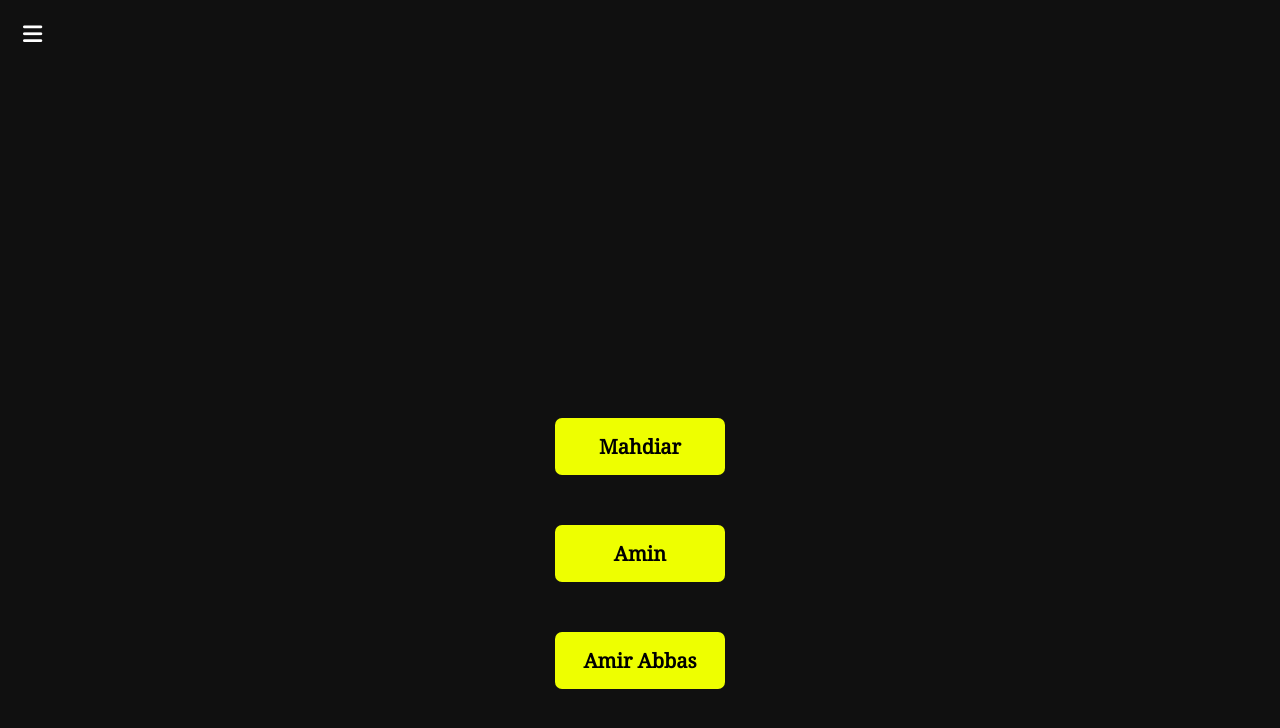
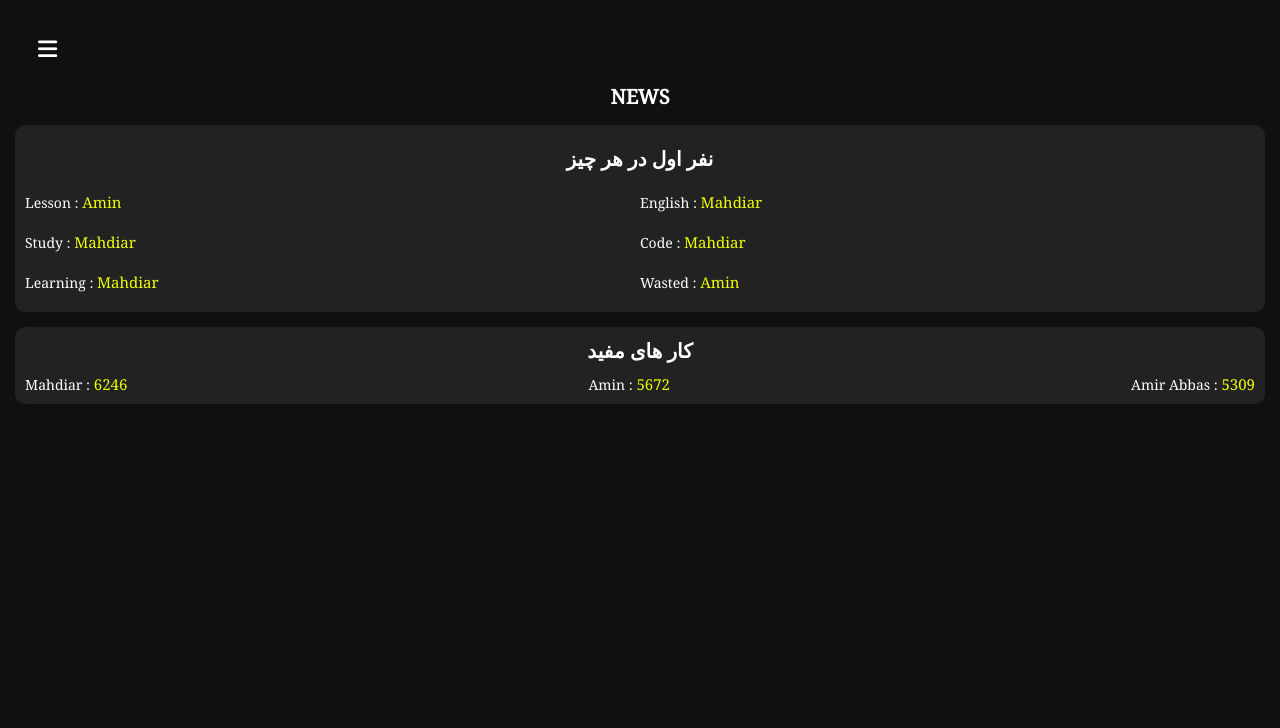
Before and after one commit to Mahdiarrezvani/Individual-Development, a plain HTML site: page index.html in a window 1280 px wide. Drawn offline with Linux system fonts and the light colour scheme.

Commit message:
add page news

```diff
--- a/database/month2.js
+++ b/database/month2.js
@@ -3,17 +3,26 @@ let month2Mahdiar = [
     { date: "1401/12/17", day: "wendesday", lesson: "58", code: "131", wasted: "160", study: "0", english: "24", learning: '0' },
     { date: "1401/12/18", day: "thursday", lesson: "76", code: "128", wasted: "145", study: "0", english: "25", learning: '46' },
     { date: "1401/12/19", day: "friday", lesson: "58", code: "196", wasted: "120", study: "0", english: "39", learning: '26' },
+    { date: "1401/12/20", day: "saturday", lesson: "96", code: "80", wasted: "122", study: "0", english: "36", learning: '19' },
+    { date: "1401/12/21", day: "sunday", lesson: "0", code: "17", wasted: "120", study: "0", english: "0", learning: '16' },
+    { date: "1401/12/22", day: "monday", lesson: "0", code: "81", wasted: "240", study: "0", english: "15", learning: '4' },
 ];
 let month2Amin = [
     { date: "1401/12/16", day: "tuesday", lesson: "0", code: "91", wasted: "180", study: "0", english: "0", learning: '0' },
     { date: "1401/12/17", day: "wendesday", lesson: "90", code: "84", wasted: "180", study: "0", english: "0", learning: '0' },
     { date: "1401/12/18", day: "thursday", lesson: "0", code: "0", wasted: "0", study: "0", english: "0", learning: '0' },
     { date: "1401/12/19", day: "friday", lesson: "30", code: "0", wasted: "60", study: "0", english: "0", learning: '0' },
+    { date: "1401/12/20", day: "saturday", lesson: "100", code: "15", wasted: "180", study: "0", english: "0", learning: '10' },
+    { date: "1401/12/21", day: "sunday", lesson: "45", code: "0", wasted: "90", study: "0", english: "59", learning: '16' },
+    { date: "1401/12/22", day: "monday", lesson: "0", code: "0", wasted: "120", study: "0", english: "49", learning: '71' },
 ];
 let month2Abbas = [
     { date: "1401/12/16", day: "tuesday", lesson: "0", code: "0", wasted: "360", study: "0", english: "0", learning: '0' },
     { date: "1401/12/17", day: "wendesday", lesson: "80", code: "180", wasted: "120", study: "10", english: "0", learning: '30' },
     { date: "1401/12/18", day: "thursday", lesson: "60", code: "150", wasted: "180", study: "20", english: "0", learning: '0' },
     { date: "1401/12/19", day: "friday", lesson: "0", code: "90", wasted: "240", study: "0", english: "0", learning: '16' },
+    { date: "1401/12/20", day: "saturday", lesson: "105", code: "60", wasted: "180", study: "0", english: "0", learning: '24' },
+    { date: "1401/12/21", day: "sunday", lesson: "50", code: "60", wasted: "240", study: "0", english: "0", learning: '0' },
+    { date: "1401/12/22", day: "monday", lesson: "50", code: "90", wasted: "180", study: "20", english: "0", learning: '0' },
 ];
 export { month2Mahdiar, month2Amin, month2Abbas };
--- a/index.html
+++ b/index.html
@@ -10,10 +10,8 @@
 </head>
 
 <body>
+    <div class="container">
         <div class="top-bar">
-        <!-- <button class="back-history">
-        <i class="fa-sharp fa-solid fa-arrow-left"></i>
-      </button> -->
             <button class="btn-open-menu">
           <i class="fa-sharp fa-solid fa-bars"></i>
         </button>
@@ -35,9 +33,15 @@
                 </li>
             </ul>
         </div>
-    <div class="btn"></div>
-    <!-- First Moon -->
-    <div class="container-tables"></div>
+        <div class="news">
+            <p class="title-news">news</p>
+            <div class="first-one a">
+                <p class="title">نفر اول در هر چیز</p>
+                <div class="first-one-container"></div>
+            </div>
+            <div class="mofid a"></div>
+        </div>
+    </div>
 </body>
 <script src="js/app.js" type="module"></script>
 <script src="js/menu.js" type="module"></script>
--- a/js/app.js
+++ b/js/app.js
@@ -1,59 +1,97 @@
 import { dataBase } from './dataBase.js'
-import { userBtn } from './dataBase.js';
-// let backHistory = document.querySelector('.back-history');
-let btnContainer = document.querySelector('.btn');
-addButtons();
-let buttons = document.querySelectorAll('.button');
-let containerTable = document.querySelector('.container-tables');
-addEventBtn();
+let mofid = document.querySelector('.mofid');
+let subjects = ['lesson', 'english', 'study', 'code', 'learning', 'wasted'];
+let firstOneContainer = document.querySelector('.first-one-container');
 
-function showTable(e) {
-    e.target.removeEventListener('click', showTable);
-    let value = e.target.value;
-    let namePepole = e.target.innerHTML;
-    btnContainer.classList.add('transition');
-    setTimeout(function() {
-        show(value, namePepole);
-    }, 1500);
+function workMofid() {
+    let subjectsMofid = ['lesson', 'english', 'study', 'code', 'learning'];
+    let sumMahdiar = 0;
+    let sumAmin = 0;
+    let sumAbbas = 0;
+    dataBase[0].forEach(function(e) {
+        subjectsMofid.forEach(function(subject) {
+            sumMahdiar = sumMahdiar + +e[subject];
+        });
+    });
+    dataBase[1].forEach(function(e) {
+        subjectsMofid.forEach(function(subject) {
+            sumAmin = sumAmin + +e[subject];
+        });
+    });
+    dataBase[2].forEach(function(e) {
+        subjectsMofid.forEach(function(subject) {
+            sumAbbas = sumAbbas + +e[subject];
+        });
+    });
+    mofid.innerHTML = `
+    <p class="title">کار های مفید</p>
+    <div>
+        <p>mahdiar : <span>${sumMahdiar}</span></p>
+        <p>amin : <span>${sumAmin}</span></p>
+        <p>amir abbas : <span>${sumAbbas}</span></p>
+    </div>
+    `;
 }
+workMofid();
+//
+//
+//
+let sumMahdiar = 0;
+let sumAmin = 0;
+let sumAbbas = 0;
 
+function first(subject) {
+    dataBase[0].forEach(function(e) {
+        sumMahdiar = sumMahdiar + +e[subject];
+    });
+    //
+    dataBase[1].forEach(function(e) {
+        sumAmin = sumAmin + +e[subject];
+    });
+    //
+    dataBase[2].forEach(function(e) {
+        sumAbbas = +sumAbbas + +e[subject];
+    });
+    //
+    let subjects = [sumAbbas, sumAmin, sumMahdiar];
+    let firstPerson = null;
+    (function() {
+        // first Person
+        let bigger = null;
+        if (subject == 'wasted') {
+            bigger = Math.min(sumAbbas, sumAmin, sumMahdiar);
+        } else {
+            bigger = Math.max(sumAbbas, sumAmin, sumMahdiar);
+        }
+        let firstPersonNumber = null;
+        subjects.forEach(function(e) {
+            if (e == bigger) {
+                return firstPersonNumber = e;
+            }
+        });
+        //
+        firstPerson = a(firstPersonNumber);
+    })();
+    firstOneContainer.insertAdjacentHTML('beforeend', `
+    <p>${subject} : <span>${firstPerson}</span></p>
+    `);
+}
+subjects.forEach(function(subject) {
+    first(subject);
+});
 
-function show(value, namePepole) {
-    addTable(value, namePepole);
-    btnContainer.style.display = "none";
-    containerTable.style.display = "block";
-    containerTable.classList.add('showTable');
+function a(s) {
+    let person = null;
+    switch (s) {
+        case sumMahdiar:
+            person = "mahdiar";
+            break;
+        case sumAmin:
+            person = "amin";
+            break;
+        case sumAbbas:
+            person = "amir abbas";
+            break;
+    }
+    return person;
 }
-
-function addTable(value, namePepole) {
-    dataBase[value].forEach(function(e) {
-        containerTable.insertAdjacentHTML('beforeend', `
-            <div class="container-table">
-            <div class="user-info">
-                <p>${e.date} | ${e.day}</p>
-                <p class="name">${namePepole}</p>
-                <p>lesson: ${e.lesson} min</p>
-                <p>code: ${e.code} min</p>
-                <p>wasted time: ${e.wasted} min</p>
-                <p>study: ${e.study} min</p>
-                <p>english: ${e.english} min</p>
-                <p>learning: ${e.learning} min</p>
-            </div>
-        </div>`);
-    });
-}
-
-function addButtons() {
-    userBtn.forEach(function(user) {
-        btnContainer.insertAdjacentHTML('beforeend', `<button class="button" value="${user.id}">${user.name}</button>`);
-    });
-}
-
-function addEventBtn() {
-    buttons.forEach(function(e) {
-        e.addEventListener('click', showTable);
-    });
-}
-// backHistory.addEventListener('click', function() {
-//     history.back();
-// });
--- a/js/dataBase.js
+++ b/js/dataBase.js
@@ -17,8 +17,8 @@ export let dataBase = [
         ...month2Abbas
     ],
 ];
-export let userBtn = [
-    { id: 0, name: "mahdiar" },
-    { id: 1, name: "amin" },
-    { id: 2, name: "amir abbas" },
-];
+// export let userBtn = [
+//     { id: 0, name: "mahdiar" },
+//     { id: 1, name: "amin" },
+//     { id: 2, name: "amir abbas" },
+// ];
--- a/js/firstOne.js
+++ b/js/firstOne.js
@@ -5,6 +5,8 @@ let resultAmin = document.querySelector('.amin');
 let subjectElem = document.querySelector('.subject');
 let fewDay = document.querySelector('.few-day');
 //
+// باید کلین بشه مثل app.js
+// البته همونم باید کلین بشه
 let url = new URLSearchParams(location.search);
 let subject = url.get('subject');
 switch (subject) {
--- a/sass/style.scss
+++ b/sass/style.scss
@@ -11,6 +11,11 @@ $tem-text:black;
 body {
     background-color: #101010;
     color: white;
+}
+
+.container {
+    padding: 15px;
+    text-transform: capitalize;
 }
 
 .top-bar {
@@ -53,7 +58,6 @@ body {
             transition: all 0.6s linear;
             font-size: 22px;
             font-weight: bold;
-            text-transform: capitalize;
             text-decoration: none;
             color: white;
         }
@@ -66,78 +70,50 @@ body {
         }
         margin: 0;
     }
-    // deskTop
-    // .firstOne:hover .under-menu {
-    //     display: block;
-    // }
-    //
 }
 
-.block {
-    display: block;
-}
-
-.container-tables {
-    display: none;
-}
-
-.btn {
-    padding-top: 250px;
-    transition: all 1s linear;
-    button {
-        text-transform: capitalize;
-        margin: auto;
-        cursor: pointer;
-        display: block;
+// news
+.a {
+    background-color: #222;
+    padding: 10px;
+    border-radius: 10px;
+    font-size: 14px;
+    margin-bottom: 15px;
+    .title {
+        text-align: center;
         font-size: 20px;
+        margin-bottom: 10px;
         font-weight: bold;
-        padding: 15px 0;
-        margin-bottom: 50px;
-        width: 170px;
-        border-radius: 7px;
-        border: none;
-        background-color: $tem-bgColor;
+    }
+    span {
+        color: $tem-bgColor;
+        font-size: 15px;
     }
 }
 
-.container-tables {
-    // display: grid;
-    // grid-template-columns: repeat(6, 1fr);
-    // .container-table:nth-child(even) {}
-    .container-table {
-        display: inline-block;
-        border-radius: 10px;
-        margin: 10px 20px;
-        width: 260px;
-        padding: 15px;
-        background-color: #222;
-        text-transform: capitalize;
-        font-size: 14px;
-        .user-info {
+.news {
+    .first-one {
+        .first-one-container {
             display: grid;
             grid-template-columns: repeat(2, 1fr);
-            p:nth-child(even) {
-                text-align: end;
-            }
-            .name {
-                color: $tem-bgColor;
-            }
-            p {
-                margin-bottom: 15px;
-            }
+        }
+        p {
+            margin: 10px 0;
         }
     }
 }
 
-@media screen and (min-width:552px) {
-    .btn {
-        padding-top: 350px;
-    }
-    .container-tables {
-        .container-table {
-            padding: 20px 15px;
-            width: 340px;
-            font-size: 17px;
-        }
+.mofid {
+    div {
+        display: flex;
+        justify-content: space-between;
     }
 }
+
+.title-news {
+    text-align: center;
+    margin-bottom: 15px;
+    font-size: 20px;
+    font-weight: bold;
+    text-transform: uppercase;
+}
```
Also changed, not shown: css/col.css, css/firstOne.css, css/months.css, css/style.css, 4 other files. Lines whose indentation alone changed are shown as unchanged.
